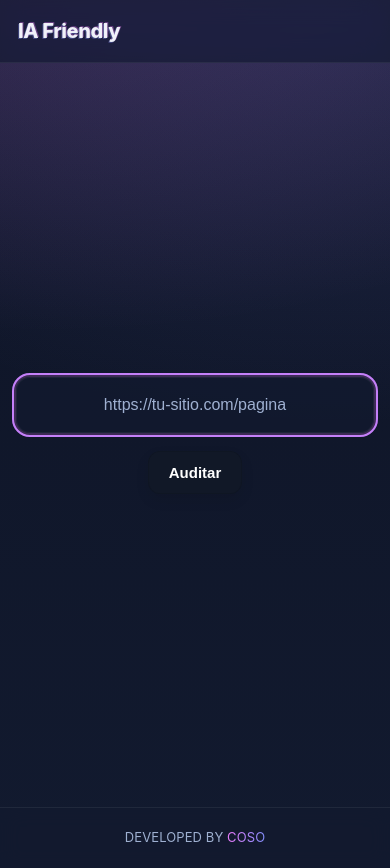
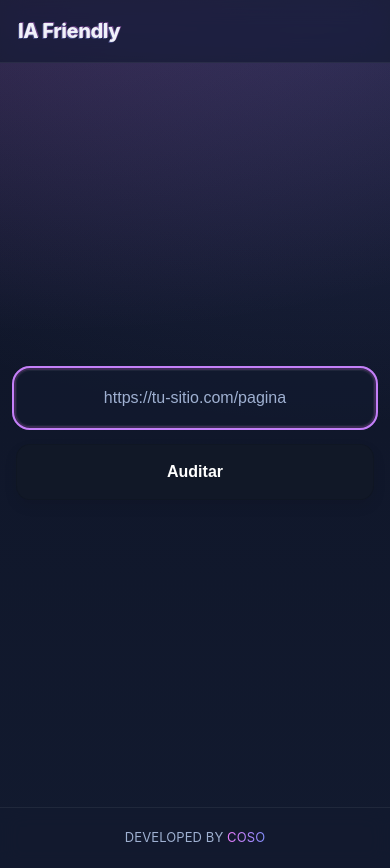
Before and after one commit to candefondini/auditor, a Next.js app: page / in a window 390 px wide. Built offline with nearby package versions, Linux system fonts and the light colour scheme.

Commit message:
Revert "Deploy directo"
This reverts commit 9abd1443f345d27d0d29b95f62046354e457d08f.

```diff
--- a/app/globals.css
+++ b/app/globals.css
@@ -172,42 +172,3 @@ body {
   .title-glitch { font-size:20px; }
   .site-footer .footer-inner { padding:20px 18px; font-size:13px; }
 }
-
-@media (max-width: 640px) {
-  .content-container {
-    display:flex; flex-direction:column; align-items:center; justify-content:center;
-    width:100%; max-width:none;
-    min-height:calc(100dvh - 100px);
-    padding:0 16px;
-  }
-
-  .input-container {
-    width:100%; max-width:none;
-    flex-direction:column; align-items:center; gap:18px;
-    margin:0;
-  }
-
-  /* Input grande */
-  .input-url {
-    width:100%;
-    max-width:100%;
-    padding:18px 20px;       /* alto y cómodo */
-    font-size:16px;
-    text-align:center;
-    border-radius:14px;
-  }
-
-
-  /* Botón un poco más grande */
-.btn-audit {
-  width: auto;              /* no ocupa todo el ancho */
-  padding: 12px 20px;       /* ⬅️ un poco más alto y ancho */
-  font-size: 15px;          /* texto un poquito más grande */
-  border-radius: 12px;
-}
-
-
-  .header .header-content { padding:16px 18px; }
-  .title-glitch { font-size:20px; }
-  .site-footer .footer-inner { padding:20px 18px; font-size:13px; }
-}
--- a/app/page.tsx
+++ b/app/page.tsx
@@ -511,10 +511,7 @@ const doc = new JsPDF({ unit: "pt", format: "a4" });
                 </motion.aside>
               </div>
             </div>
-
-<div style={{ marginTop: 28, marginBottom: 12 }}>
-  <LeadCTA score={data.overall} url={data.finalUrl || data.url} />
-</div>
+<LeadCTA score={data.overall} url={data.finalUrl || data.url} />
 
             <motion.div
               initial={{ opacity: 0, y: 8 }}
```
